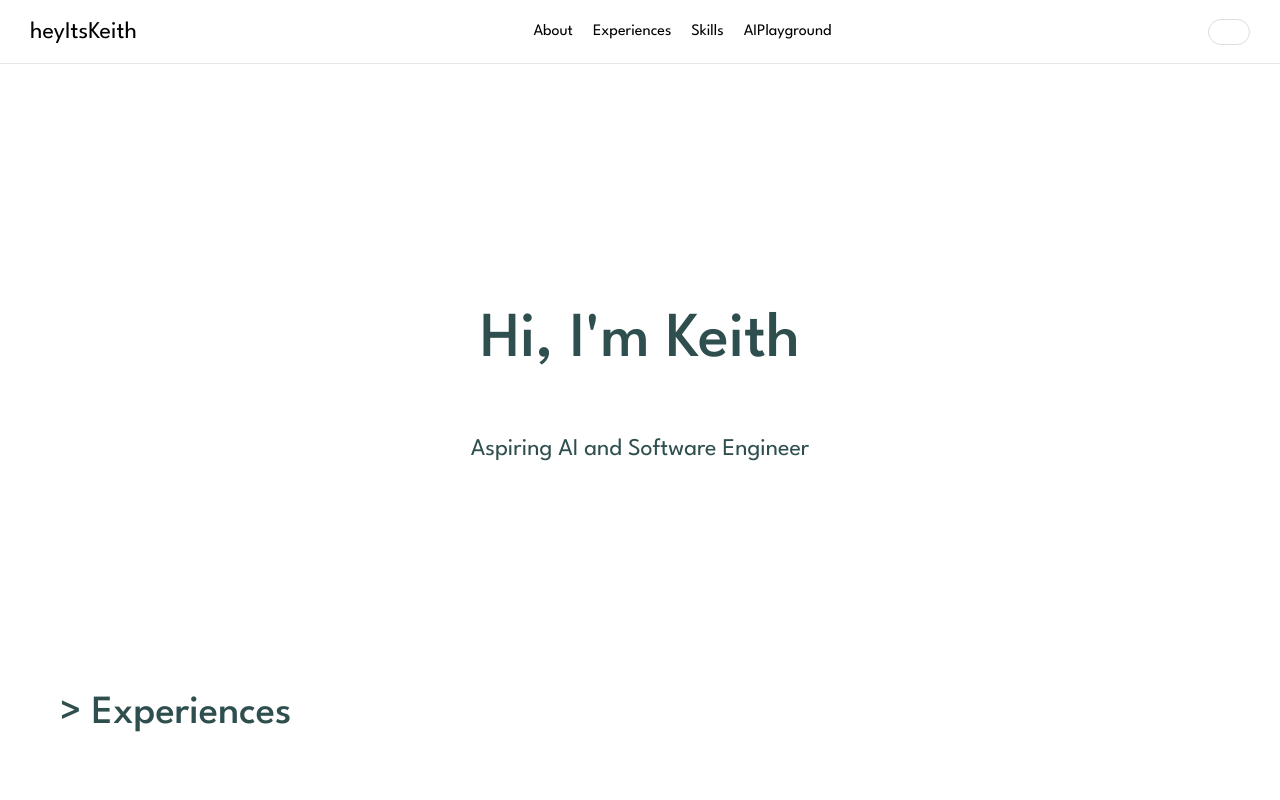
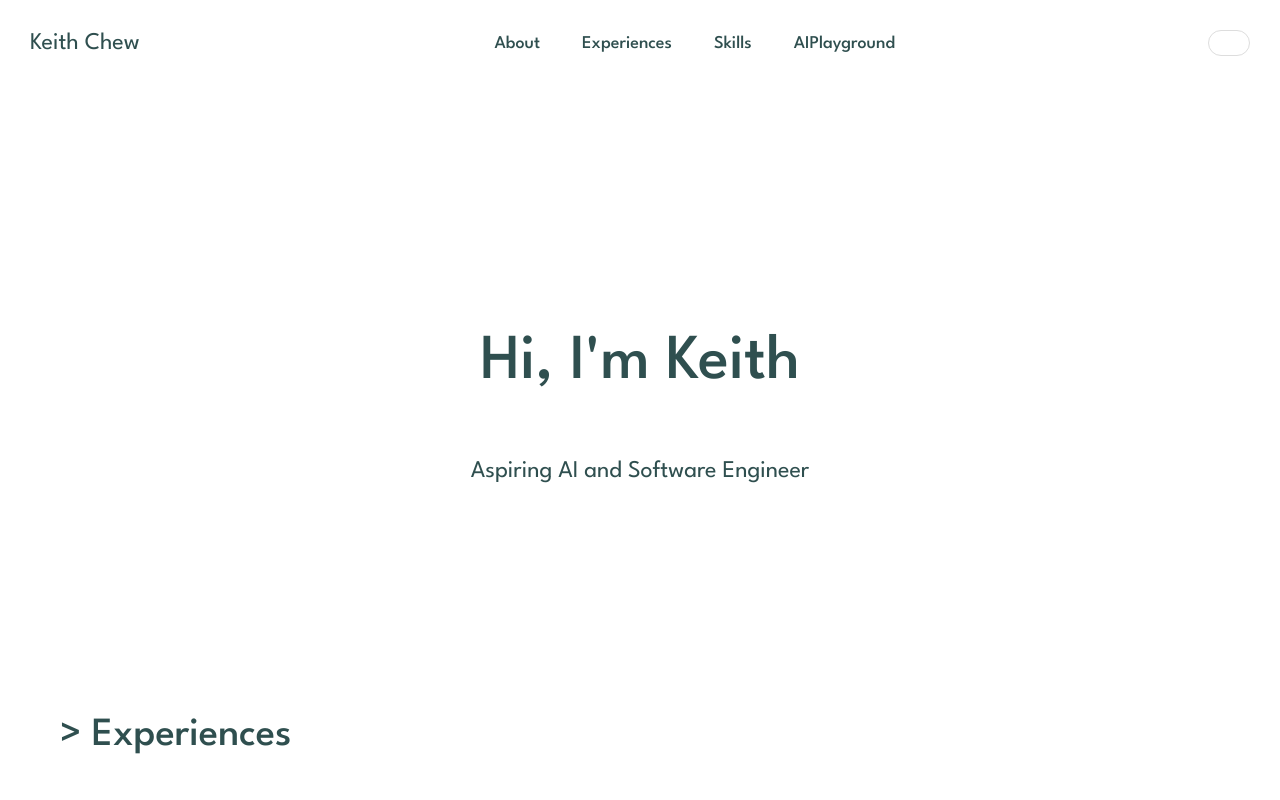
Before and after one commit to keithchewzk/heyitskeith, a React (Create React App) app: page / in a window 1280 px wide. Shown: the top 800 px of the page. Built offline with nearby package versions, Linux system fonts and the light colour scheme; no server answers.

Commit message:
restyle app bar

```diff
--- a/src/components/AppBar/AppBar.module.css
+++ b/src/components/AppBar/AppBar.module.css
@@ -3,15 +3,14 @@
     align-items: center;
     justify-content: space-between;
     width: 100%;
-    height: 64px;
-    padding: 15px 30px 15px 30px;
-    border-bottom: 1px solid #e5e7eb;
+    padding: 30px;
     box-sizing: border-box;
   }
 
 .brandText {
+  margin: 0;
   font-size: 24px;
-  line-height: 28px;
+  color: var(--app-large-text-color);
 }
 
 /* Dark theme switch */
--- a/src/components/AppBar/AppBar.tsx
+++ b/src/components/AppBar/AppBar.tsx
@@ -11,7 +11,7 @@ function AppBar({ isDark, setIsDark }: Props) {
   return (
     <div className={styles.appBarContainer}>
       {/* Personal brand icon */}
-      <p className={styles.brandText}>heyItsKeith</p>
+      <p className={styles.brandText}>Keith Chew</p>
 
       {/* Go To buttons */}
       <GoTos />
--- a/src/components/AppBar/GoTos.module.css
+++ b/src/components/AppBar/GoTos.module.css
@@ -4,5 +4,9 @@
   }
 
 .goToText {
-  margin-left: 20px;
+  margin-left: 42px;
+  font-size: 18px;
+  font-weight: 500;
+  color: var(--app-large-text-color);
+  cursor: pointer;
 }
```
